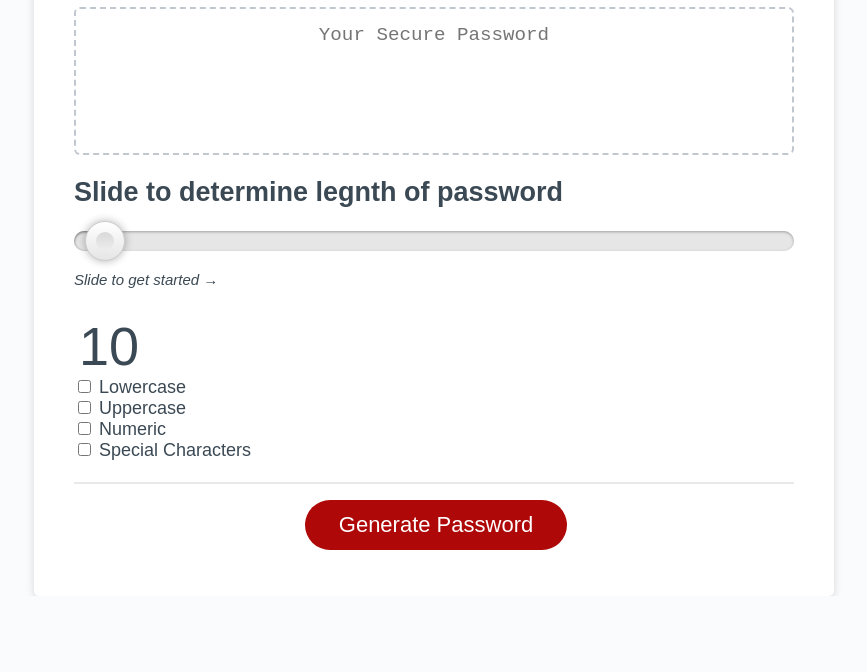
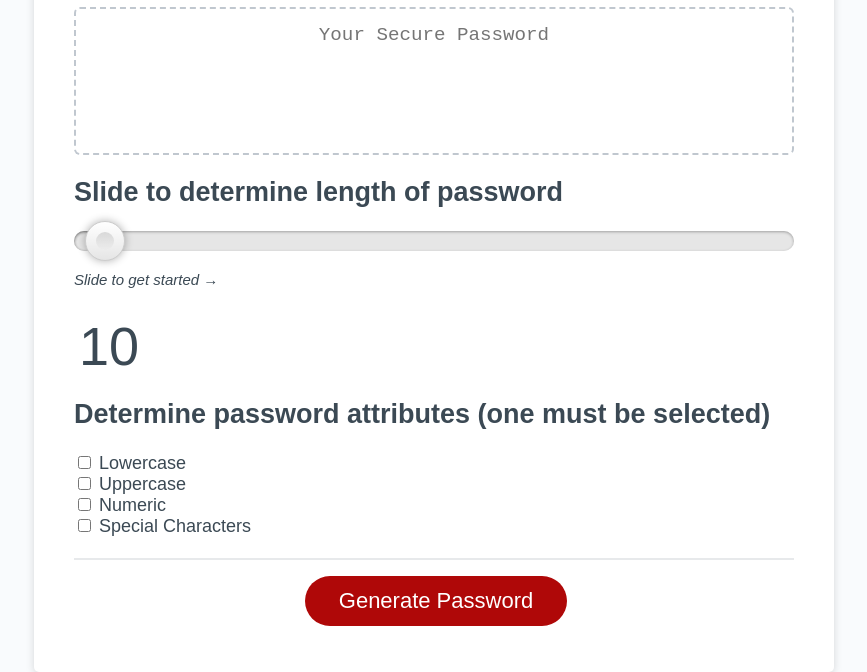
Before and after one commit to Haplescent/password-generator, a plain HTML site: page index.html in a window 1280 px wide. Shown: the part 241-913 px from the top of the page, without its empty margins (206-1073 px from the left). Before the commit the page ends 837 px from the top, so only its background shows below. Drawn offline with nearby package versions, Linux system fonts and the light colour scheme.

Commit message:
edited h2 tag

```diff
--- a/index.html
+++ b/index.html
@@ -27,7 +27,7 @@
           <!-- Output Password TextBox End -->
 
           <!-- Password Length Slider Start -->
-          <h2>Slide to determine legnth of password</h2>
+          <h2>Slide to determine length of password</h2>
           <!--https://andreruffert.github.io/rangeslider.js/-->
           <input
             id="sliderBar"
@@ -49,6 +49,9 @@
           <!-- Password Attribute Checkbox Start -->
 
           <!-- checkboxes for lowercase, uppercase, numeric, and/or special characters -->
+
+          <h2>Determine password attributes (one must be selected)</h2>
+
           <form action="/action_page.php">
             <input
               type="checkbox"
```
